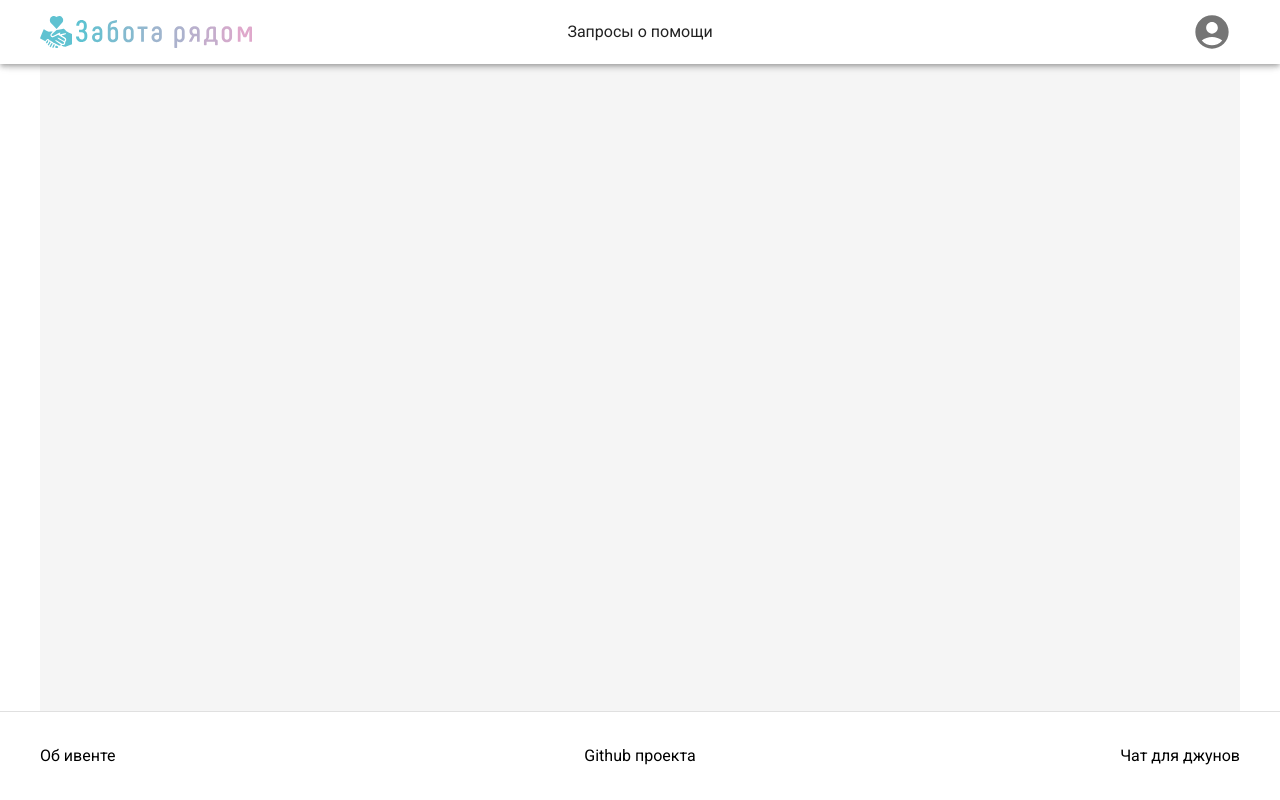
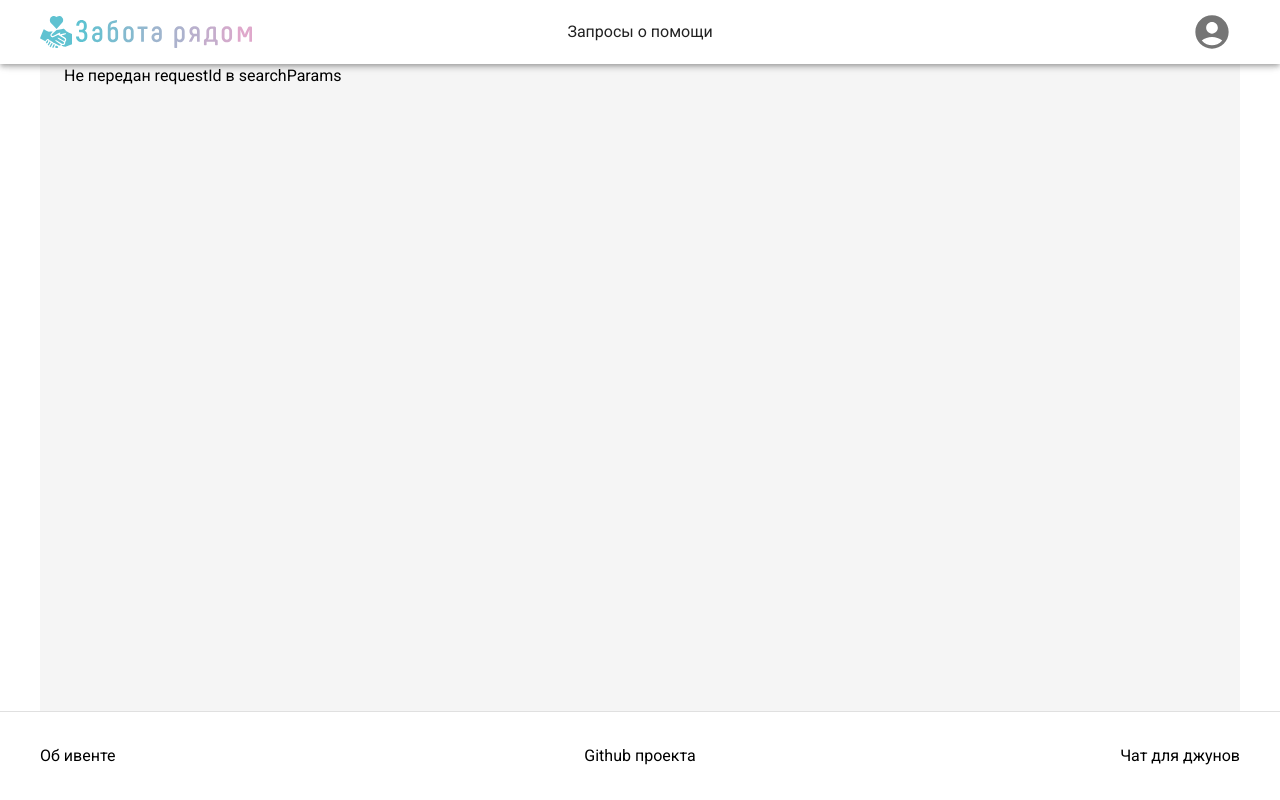
Before and after one commit to ElenaMihailova/React-Event-Oct, a React (Vite) app: page /details in a window 1280 px wide. Built offline with nearby package versions, Linux system fonts and the light colour scheme; no server answers.

Commit message:
fix: add read id in searchParams

```diff
--- a/src/pages/helpRequestPage/HelpRequestPage.tsx
+++ b/src/pages/helpRequestPage/HelpRequestPage.tsx
@@ -1,5 +1,6 @@
 import { Box, Typography, Container } from "@mui/material";
 
+import { useSearchParams } from "react-router-dom";
 import DonateWidget from "./DonateWidget";
 import HelpMainInformation from "./HelpMainInformation";
 import { useGetRequestCardQuery } from "../../API/RTKQuery/api";
@@ -45,13 +46,21 @@ interface DataRequestCard {
 }
 
 interface GetRequestCardQuery {
-  data: DataRequestCard;
+  data?: DataRequestCard;
 }
 
-const HelpRequestPage = ({ requestId }: HelpRequestPageProps) => {
-  const { data } = useGetRequestCardQuery<GetRequestCardQuery>(requestId);
-  if (!data) return;
-  console.log(data);
+const HelpRequestPage = () => {
+  const [searchParams] = useSearchParams();
+  const requestId: string | null = searchParams.get("id");
+
+  const { data } = useGetRequestCardQuery<GetRequestCardQuery>(requestId || "");
+
+  if (!requestId) {
+    return <Typography>Не передан requestId в searchParams</Typography>;
+  }
+  if (!data) {
+    return <Typography>Загрузка данных...</Typography>;
+  }
   return (
     <Container component="section" sx={{ p: 3 }}>
       <Typography variant="h3" fontSize={34} align="left" py={3}>
--- a/src/routes/AppRoutes.tsx
+++ b/src/routes/AppRoutes.tsx
@@ -14,7 +14,7 @@ const AppRoutes = () => {
         <Routes>
           <Route path="/" element={<Login />} />
           <Route path="/catalog" element={<CatalogPage />} />
-          <Route path="/help-request" element={<HelpRequestPage />} />
+          <Route path="details" element={<HelpRequestPage />} />
           <Route path="/profile" element={<ProfilePage />} />
         </Routes>
       </ReduxProvider>
```
